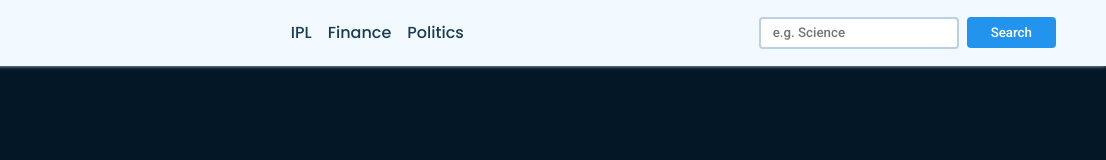
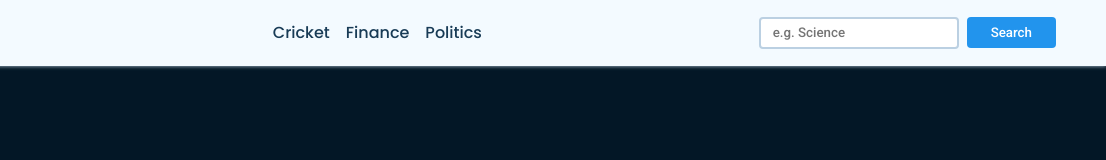
Before and after one commit to Milankp08/New-Website, a plain HTML site: page index.html in a window 1280 px wide. Shown: the full height of the page, 174-1280 px from the left. Drawn offline with Linux system fonts and the light colour scheme; no server answers.

Commit message:
Update index.html

```diff
--- a/index.html
+++ b/index.html
@@ -16,7 +16,7 @@
             </a>
             <div class="nav-links">
                 <ul class="flex">
-                    <li class="hover-link nav-item" id="ipl" onclick="onNavItemClick('ipl')">IPL</li>
+                    <li class="hover-link nav-item" id="cricket" onclick="onNavItemClick('cricket')">Cricket</li>
                     <li class="hover-link nav-item" id="finance" onclick="onNavItemClick('finance')">Finance</li>
                     <li class="hover-link nav-item" id="politics" onclick="onNavItemClick('politics')">Politics</li>
                 </ul>
```
